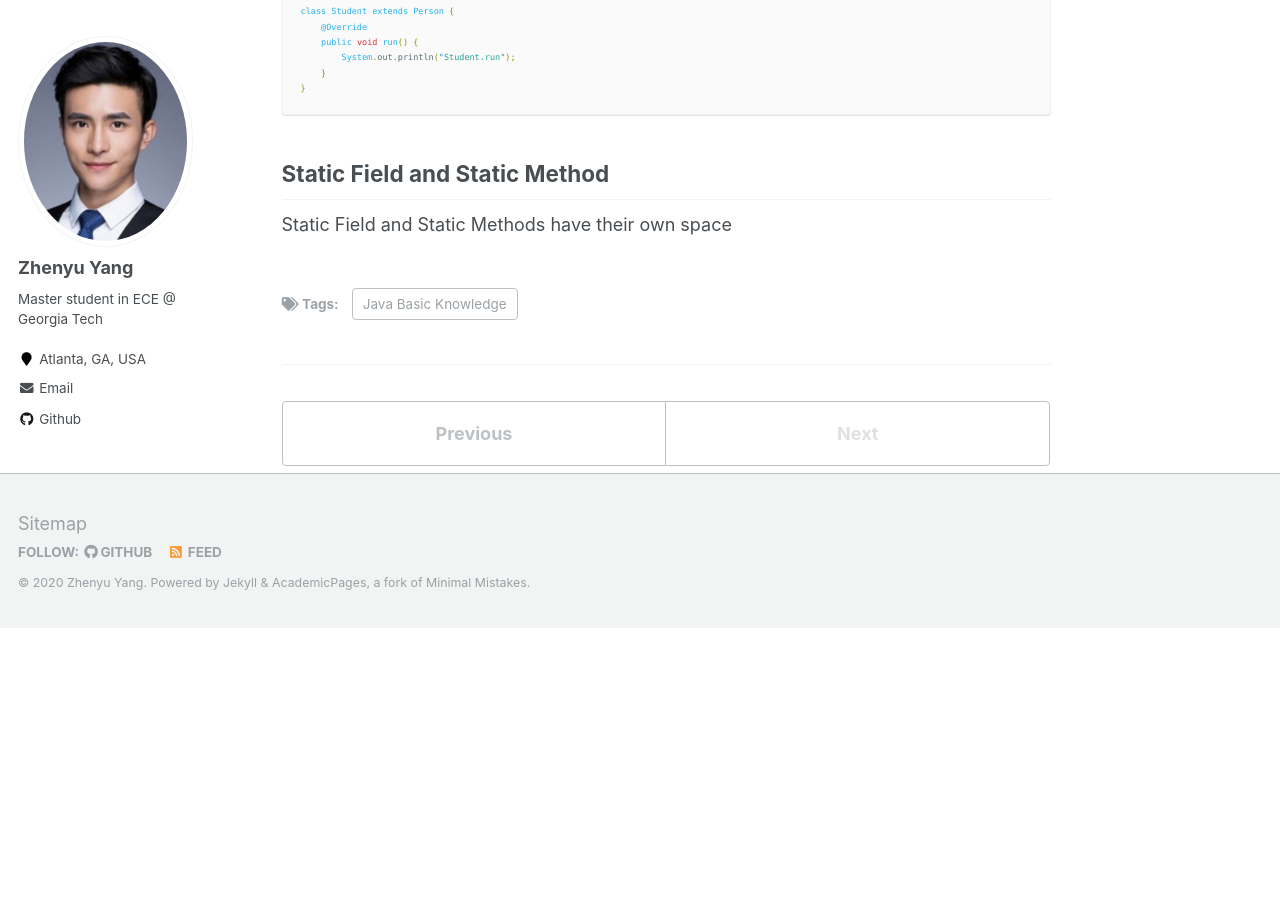
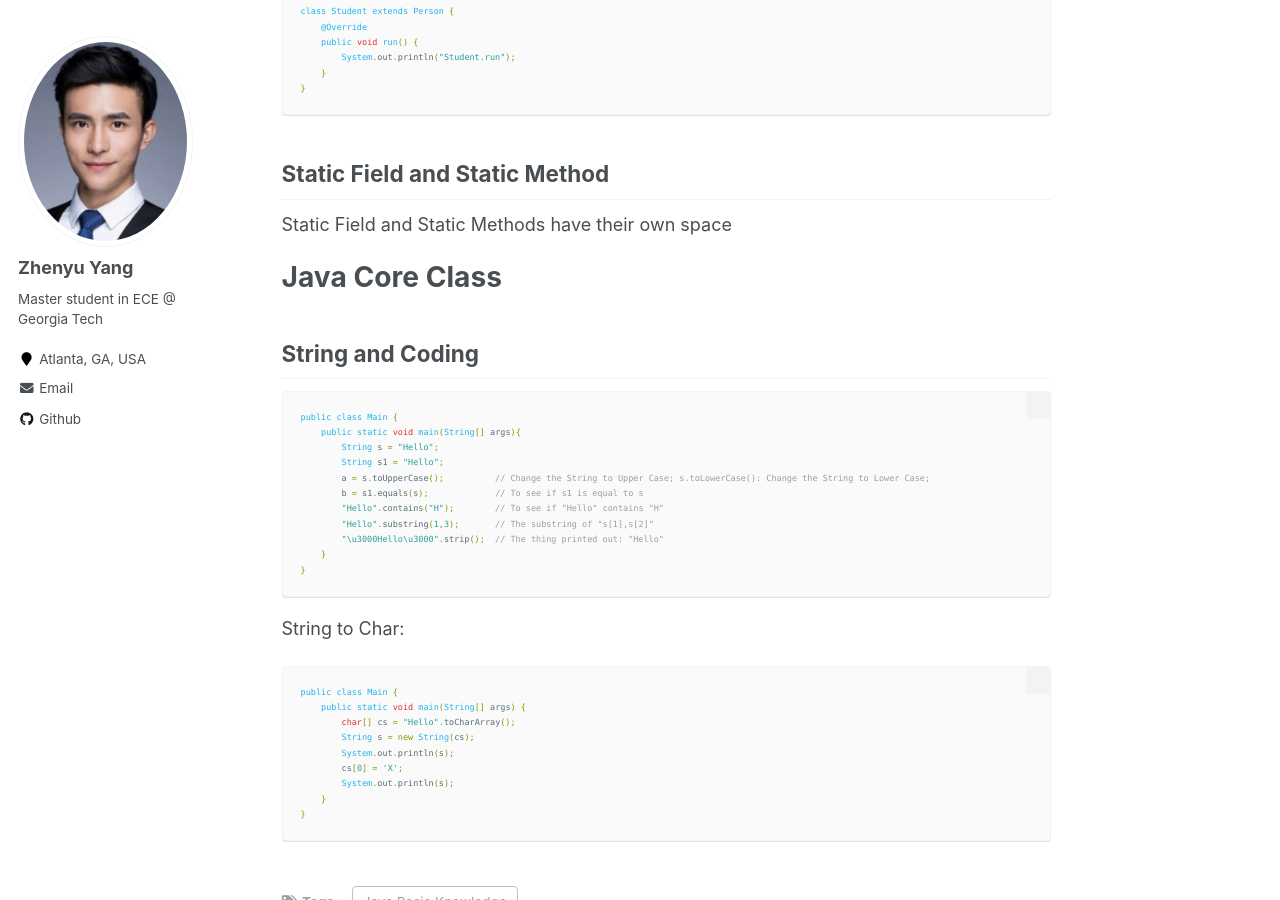
Before and after one commit to azpeteryang/azpeteryang.github.io, a Jekyll site: the page built from _posts/2020-05-21-blog-post-5.md, in a window 1280 px wide and 900 px high, scrolled down 5061 px. Built offline with Jekyll 4.4.1, drawn with Linux system fonts in a browser that asks for light colours; a file with an impossible date is left out; before the commit the page ends 5689 px from its top, so only the background shows below that.

Commit message:
Update 2020-05-21-blog-post-5.md

````diff
--- a/_posts/2020-05-21-blog-post-5.md
+++ b/_posts/2020-05-21-blog-post-5.md
@@ -248,3 +248,34 @@ class Student extends Person {
 
 ## Static Field and Static Method
 Static Field and Static Methods have their own space
+
+
+
+
+# Java Core Class
+## String and Coding
+```java
+public class Main {
+    public static void main(String[] args){
+        String s = "Hello";
+        String s1 = "Hello";
+        a = s.toUpperCase();          // Change the String to Upper Case; s.toLowerCase(): Change the String to Lower Case;
+        b = s1.equals(s);             // To see if s1 is equal to s
+        "Hello".contains("H");        // To see if "Hello" contains "H"
+        "Hello".substring(1,3);       // The substring of "s[1],s[2]"
+        "\u3000Hello\u3000".strip();  // The thing printed out: "Hello"
+    }
+}
+```
+String to Char:
+```java
+public class Main {
+    public static void main(String[] args) {
+        char[] cs = "Hello".toCharArray();
+        String s = new String(cs);
+        System.out.println(s);
+        cs[0] = 'X';
+        System.out.println(s);
+    }
+}
+```
````
